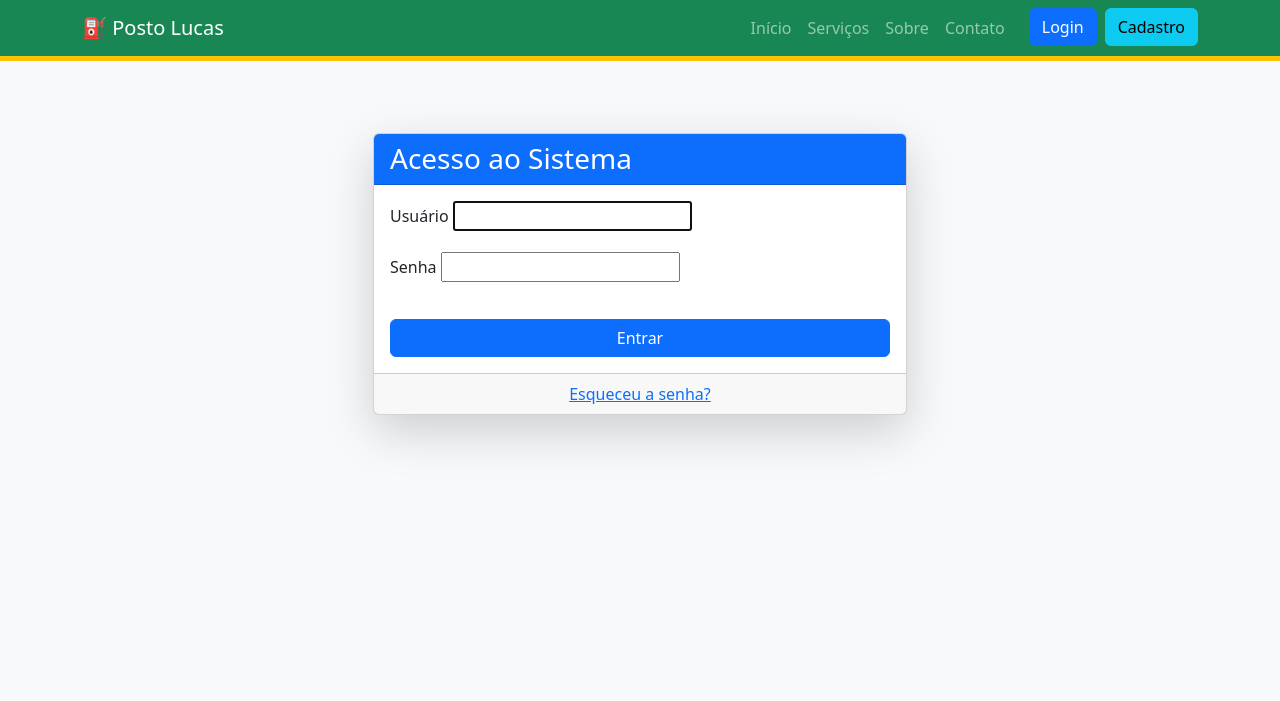
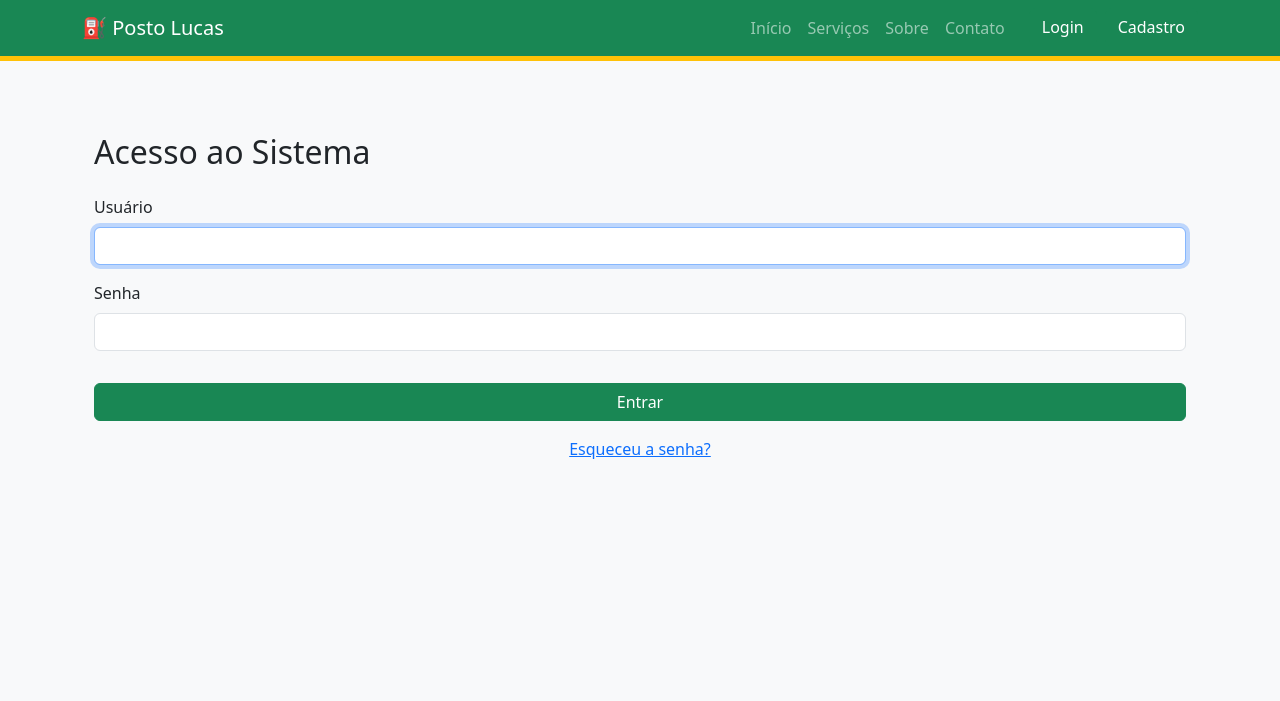
Before and after one commit to Mark09092009/Projeto_Web_Avancado, a Django app: page /accounts/login/ in a window 1280 px wide. Shown: the top 701 px of the page. Run offline with Django 5.2, Linux system fonts and the light colour scheme; some libraries are stand-ins or nearby versions.

Commit message:
Mudei o estilo do 'login.html'

```diff
--- a/config/settings.py
+++ b/config/settings.py
@@ -44,7 +44,6 @@ INSTALLED_APPS = [
     # Meus Apps
     'apps.core',
     'apps.servicos',
-
     'widget_tweaks',
 ]
 
--- a/templates/base.html
+++ b/templates/base.html
@@ -76,11 +76,11 @@
                         </li>
                     {% else %}
                         <li class="nav-item ms-3">
-                            <a class="btn btn-primary" href="{% url 'login' %}">Login</a>
+                            <a class="btn btn-success" href="{% url 'login' %}">Login</a>
                             <!-- Link para a página de login. -->
                         </li>
                         <li class="nav-item">
-                            <a class="btn btn-info ms-2" href="{% url 'register' %}">Cadastro</a>
+                            <a class="btn btn-success ms-2" href="{% url 'register' %}">Cadastro</a>
                             <!-- Link para a página de registro. -->
                         </li>
                     {% endif %}
--- a/templates/registration/login.html
+++ b/templates/registration/login.html
@@ -1,25 +1,24 @@
 {% extends "base.html" %}
 {% load static %}
+{% load widget_tweaks %}
 
 {% block title %}Login{% endblock %}
 
 {% block content %}
 <div class="container mt-5">
-    <div class="row justify-content-center">
-        <div class="col-md-6">
-            <div class="card shadow-lg">
-                <div class="card-header bg-primary text-white">
-                    <h3 class="mb-0">Acesso ao Sistema</h3>
-                </div>
     <div class="card-body">
+        <h2 class="mb-4">Acesso ao Sistema</h2>
+
         <form method="post" action="{% url 'login' %}">
-                        {% csrf_token %} {% for field in form %}
+            {% csrf_token %}
+
+            {% for field in form %}
                 <div class="mb-3">
                     <label for="{{ field.id_for_label }}" class="form-label">
                         {{ field.label }}
                     </label>
 
-                            {{ field }}
+                    {% render_field field class="form-control" %}
 
                     {% for error in field.errors %}
                         <div class="alert alert-danger mt-1">{{ error }}</div>
@@ -27,18 +26,16 @@
                 </div>
             {% endfor %}
 
-                        <button type="submit" class="btn btn-primary w-100 mt-3">Entrar</button>
+            <button type="submit" class="btn btn-success w-100 mt-3">Entrar</button>
+
+            <p class="mt-3 text-center">
+                <a href="{% url 'password_reset' %}" class="text-primary">
+                    Esqueceu a senha?
+                </a>
+            </p>
 
             <input type="hidden" name="next" value="{{ next }}" />
         </form>
     </div>
-                <div class="card-footer text-center">
-                    <p class="mb-0">
-                        <a href="{% url 'password_reset' %}" class="text-primary">Esqueceu a senha?</a>
-                    </p>
-                </div>
-            </div>
-        </div>
-    </div>
 </div>
 {% endblock %}
```
Also changed, not shown: db.sqlite3. Lines whose indentation alone changed are shown as unchanged.
